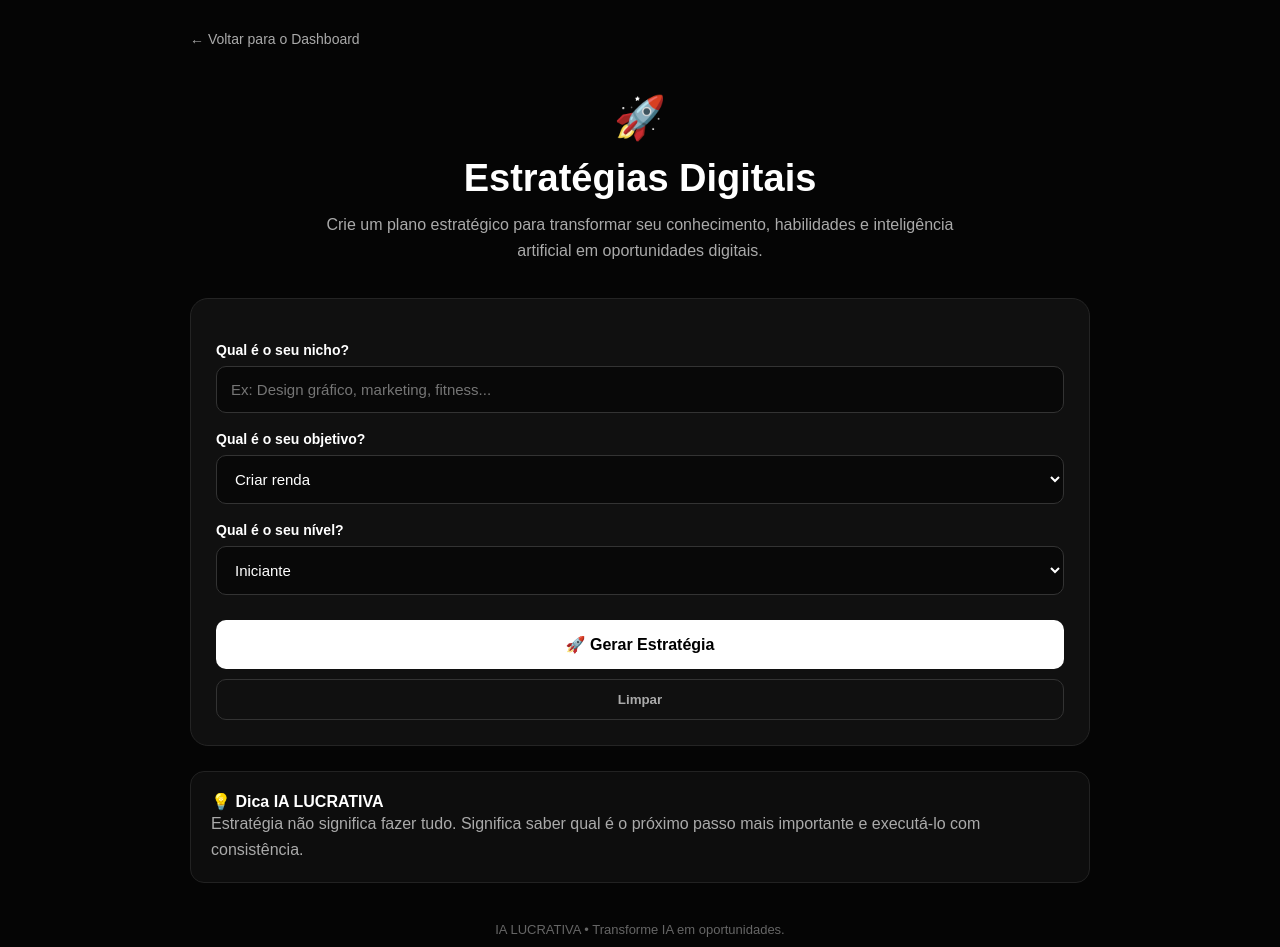
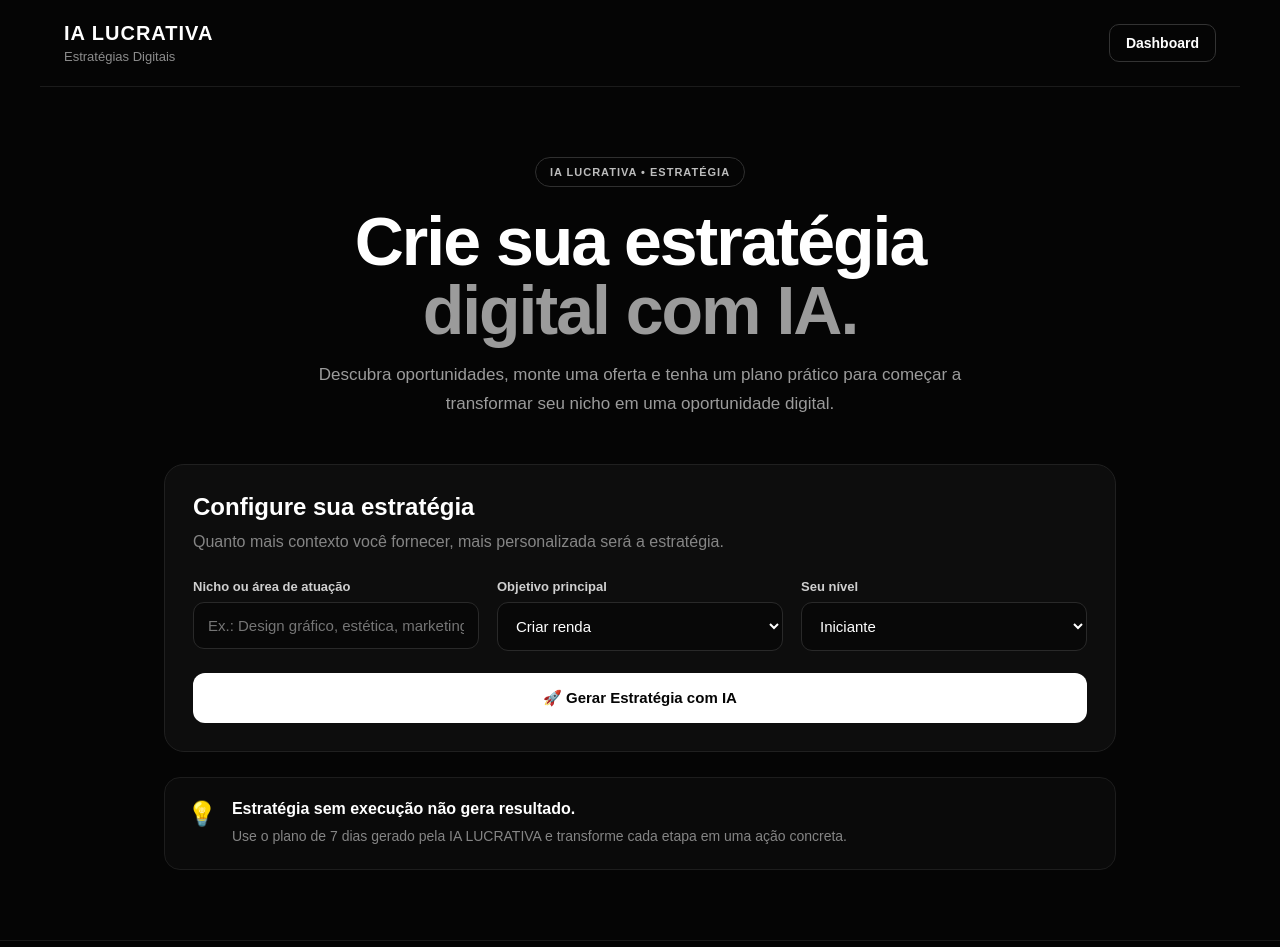
Before and after one commit to ia-lucrativa1/ia-lucrativa-platform, a Next.js app: page /ferramentas/estrategias-digitais in a window 1280 px wide. Shown: the top 947 px of the page. Built offline with nearby package versions, Linux system fonts and the light colour scheme.

Commit message:
Refactor EstrategiasDigitais to EstrategiasDigitaisPage

```diff
--- a/app/ferramentas/estrategias-digitais/page.js
+++ b/app/ferramentas/estrategias-digitais/page.js
@@ -2,168 +2,105 @@
 
 import { useState } from "react";
 
-export default function EstrategiasDigitais() {
+export default function EstrategiasDigitaisPage() {
   const [nicho, setNicho] = useState("");
   const [objetivo, setObjetivo] = useState("Criar renda");
   const [nivel, setNivel] = useState("Iniciante");
   const [resultado, setResultado] = useState("");
+  const [carregando, setCarregando] = useState(false);
   const [copiado, setCopiado] = useState(false);
+  const [erro, setErro] = useState("");
 
-  function gerarEstrategia() {
+  async function gerarEstrategia() {
     if (!nicho.trim()) {
-      setResultado("Preencha o nicho antes de gerar sua estratégia.");
+      setErro("Digite seu nicho ou área de atuação.");
       return;
     }
 
-    const estrategia = `
-ESTRATÉGIA DIGITAL IA LUCRATIVA
+    setCarregando(true);
+    setResultado("");
+    setErro("");
+    setCopiado(false);
 
-Nicho:
-${nicho}
+    const prompt = `
+Crie uma estratégia digital prática e personalizada para alguém que atua no nicho de "${nicho}".
 
-Objetivo:
-${objetivo}
+Objetivo principal: ${objetivo}
+Nível de experiência: ${nivel}
 
-Nível:
-${nivel}
+A estratégia deve ser realista para quem está começando e deve mostrar como a inteligência artificial pode ajudar.
 
-━━━━━━━━━━━━━━━━━━━━
+Organize exatamente nos seguintes tópicos:
 
-1. DEFINA SUA OPORTUNIDADE
+1. OPORTUNIDADE
+Explique qual oportunidade existe nesse nicho.
 
-Analise o nicho ${nicho} e identifique um problema específico que as pessoas enfrentam.
+2. POSICIONAMENTO
+Sugira um posicionamento claro e diferente.
 
-Procure problemas que tenham:
-• Demanda
-• Urgência
-• Possibilidade de solução
-• Pessoas dispostas a pagar
+3. PÚBLICO-ALVO
+Descreva quem pode ser atendido, sem inventar dados específicos que não foram informados.
 
-━━━━━━━━━━━━━━━━━━━━
+4. PROBLEMA
+Quais problemas esse público normalmente possui?
 
-2. ESCOLHA SUA SOLUÇÃO
+5. SOLUÇÃO
+Qual solução pode ser oferecida utilizando inteligência artificial?
 
-Crie uma solução simples utilizando inteligência artificial.
+6. MODELO DE NEGÓCIO
+Mostre formas práticas de transformar essa solução em dinheiro.
 
-Você pode começar oferecendo:
-• Serviços
-• Conteúdo
-• Consultoria
-• Automação
-• Produtos digitais
-• Soluções personalizadas
+7. OFERTA
+Crie uma oferta inicial simples e atrativa.
 
-━━━━━━━━━━━━━━━━━━━━
+8. AQUISIÇÃO DE CLIENTES
+Mostre formas orgânicas de encontrar os primeiros clientes.
 
-3. CONSTRUA SUA PRESENÇA
+9. PRIMEIRA VENDA
+Explique passo a passo como buscar a primeira venda.
 
-Crie um perfil profissional voltado para ${nicho}.
+10. FERRAMENTAS DE IA
+Sugira categorias de ferramentas de IA que podem ajudar em cada etapa.
 
-Publique conteúdos que:
-• Ensinem
-• Mostrem problemas
-• Apresentem soluções
-• Gerem autoridade
-• Mostrem resultados
+11. PLANO DE 7 DIAS
+Crie uma ação prática para cada um dos próximos 7 dias.
 
-━━━━━━━━━━━━━━━━━━━━
+12. PRÓXIMO PASSO
+Finalize indicando exatamente o que a pessoa deve fazer primeiro.
 
-4. CRIE UMA OFERTA
-
-Transforme sua solução em uma oferta clara.
-
-Sua oferta precisa responder:
-
-"Qual problema eu resolvo?"
-
-"Para quem?"
-
-"Qual resultado posso ajudar a alcançar?"
-
-"Por que a pessoa deveria escolher minha solução?"
-
-━━━━━━━━━━━━━━━━━━━━
-
-5. ATRAIA AS PRIMEIRAS PESSOAS
-
-Comece de forma orgânica.
-
-Utilize:
-• Instagram
-• WhatsApp
-• Grupos
-• Networking
-• Google
-• Indicações
-• Conteúdo estratégico
-
-━━━━━━━━━━━━━━━━━━━━
-
-6. FAÇA SUA PRIMEIRA VENDA
-
-Entre em contato com potenciais clientes de forma personalizada.
-
-Evite apenas enviar uma oferta.
-
-Primeiro:
-1. Entenda o problema.
-2. Mostre que identificou a necessidade.
-3. Apresente sua solução.
-4. Explique o benefício.
-5. Faça uma chamada para ação.
-
-━━━━━━━━━━━━━━━━━━━━
-
-7. ESCALABILIDADE
-
-Depois de validar a primeira solução, transforme o processo em algo repetível.
-
-Você pode:
-• Automatizar tarefas
-• Criar produtos digitais
-• Aumentar o número de clientes
-• Criar novos serviços
-• Construir uma audiência
-• Criar uma operação com IA
-
-━━━━━━━━━━━━━━━━━━━━
-
-PLANO DE AÇÃO — 7 DIAS
-
-DIA 1
-Escolha um problema específico dentro de ${nicho}.
-
-DIA 2
-Pesquise o público e seus principais problemas.
-
-DIA 3
-Crie uma solução inicial usando IA.
-
-DIA 4
-Monte seu posicionamento e oferta.
-
-DIA 5
-Publique conteúdos relacionados ao problema.
-
-DIA 6
-Entre em contato com potenciais clientes.
-
-DIA 7
-Analise os resultados e melhore sua estratégia.
-
-━━━━━━━━━━━━━━━━━━━━
-
-PRÓXIMO PASSO
-
-Não tente construir tudo de uma vez.
-
-Comece com um problema, uma solução e uma oferta.
-
-A execução consistente é o que transforma uma oportunidade em resultado.
+Seja direto, profissional e acionável.
+Evite respostas genéricas.
+Dê exemplos quando forem úteis.
 `;
 
-    setResultado(estrategia.trim());
-    setCopiado(false);
+    try {
+      const response = await fetch("/api/ia", {
+        method: "POST",
+        headers: {
+          "Content-Type": "application/json",
+        },
+        body: JSON.stringify({
+          prompt,
+        }),
+      });
+
+      const data = await response.json();
+
+      if (!response.ok || !data.sucesso) {
+        throw new Error(
+          data?.erro || "Não foi possível gerar a estratégia."
+        );
+      }
+
+      setResultado(data.resultado);
+    } catch (error) {
+      setErro(
+        error.message ||
+          "Ocorreu um erro ao gerar sua estratégia."
+      );
+    } finally {
+      setCarregando(false);
+    }
   }
 
   async function copiarResultado() {
@@ -177,7 +114,7 @@ A execução consistente é o que transforma uma oportunidade em resultado.
         setCopiado(false);
       }, 2000);
     } catch {
-      setCopiado(false);
+      setErro("Não foi possível copiar o resultado.");
     }
   }
 
@@ -186,51 +123,72 @@ A execução consistente é o que transforma uma oportunidade em resultado.
     setObjetivo("Criar renda");
     setNivel("Iniciante");
     setResultado("");
+    setErro("");
     setCopiado(false);
   }
 
   return (
     <main style={styles.page}>
-      <div style={styles.container}>
+      <header style={styles.header}>
+        <div>
+          <div style={styles.brand}>IA LUCRATIVA</div>
+          <div style={styles.subtitle}>Estratégias Digitais</div>
+        </div>
 
-        <a href="/dashboard" style={styles.back}>
-          ← Voltar para o Dashboard
+        <a href="/dashboard" style={styles.backButton}>
+          Dashboard
         </a>
+      </header>
 
-        <section style={styles.header}>
-          <div style={styles.icon}>🚀</div>
+      <section style={styles.container}>
+        <div style={styles.hero}>
+          <span style={styles.badge}>IA LUCRATIVA • ESTRATÉGIA</span>
 
           <h1 style={styles.title}>
-            Estratégias Digitais
+            Crie sua estratégia
+            <br />
+            <span style={styles.highlight}>digital com IA.</span>
           </h1>
 
-          <p style={styles.subtitle}>
-            Crie um plano estratégico para transformar seu conhecimento,
-            habilidades e inteligência artificial em oportunidades digitais.
+          <p style={styles.description}>
+            Descubra oportunidades, monte uma oferta e tenha um
+            plano prático para começar a transformar seu nicho em
+            uma oportunidade digital.
           </p>
-        </section>
+        </div>
 
         <section style={styles.card}>
+          <div style={styles.cardHeader}>
+            <h2 style={styles.cardTitle}>Configure sua estratégia</h2>
 
+            <p style={styles.cardDescription}>
+              Quanto mais contexto você fornecer, mais personalizada
+              será a estratégia.
+            </p>
+          </div>
+
+          <div style={styles.formGrid}>
+            <div style={styles.field}>
               <label style={styles.label}>
-            Qual é o seu nicho?
+                Nicho ou área de atuação
               </label>
 
               <input
+                type="text"
+                value={nicho}
+                onChange={(event) => setNicho(event.target.value)}
+                placeholder="Ex.: Design gráfico, estética, marketing..."
                 style={styles.input}
-            value={nicho}
-            onChange={(e) => setNicho(e.target.value)}
-            placeholder="Ex: Design gráfico, marketing, fitness..."
               />
+            </div>
 
-          <label style={styles.label}>
-            Qual é o seu objetivo?
-          </label>
+            <div style={styles.field}>
+              <label style={styles.label}>Objetivo principal</label>
 
               <select
+                value={objetivo}
+                onChange={(event) => setObjetivo(event.target.value)}
                 style={styles.input}
-            value={objetivo}
-            onChange={(e) => setObjetivo(e.target.value)}
               >
                 <option>Criar renda</option>
                 <option>Criar um negócio</option>
@@ -239,76 +197,108 @@ A execução consistente é o que transforma uma oportunidade em resultado.
                 <option>Prestar serviços</option>
                 <option>Aumentar vendas</option>
               </select>
+            </div>
 
-          <label style={styles.label}>
-            Qual é o seu nível?
-          </label>
+            <div style={styles.field}>
+              <label style={styles.label}>Seu nível</label>
 
               <select
+                value={nivel}
+                onChange={(event) => setNivel(event.target.value)}
                 style={styles.input}
-            value={nivel}
-            onChange={(e) => setNivel(e.target.value)}
               >
                 <option>Iniciante</option>
                 <option>Intermediário</option>
                 <option>Avançado</option>
               </select>
+            </div>
+          </div>
+
+          {erro && (
+            <div style={styles.error}>
+              {erro}
+            </div>
+          )}
 
           <button
-            style={styles.button}
             onClick={gerarEstrategia}
+            disabled={carregando}
+            style={{
+              ...styles.generateButton,
+              opacity: carregando ? 0.7 : 1,
+            }}
           >
-            🚀 Gerar Estratégia
+            {carregando
+              ? "Criando sua estratégia..."
+              : "🚀 Gerar Estratégia com IA"}
           </button>
-
-          <button
-            style={styles.clearButton}
-            onClick={limpar}
-          >
-            Limpar
-          </button>
-
         </section>
 
         {resultado && (
           <section style={styles.resultCard}>
+            <div style={styles.resultHeader}>
+              <div>
+                <span style={styles.resultBadge}>
+                  ESTRATÉGIA GERADA
+                </span>
 
-            <div style={styles.resultHeader}>
                 <h2 style={styles.resultTitle}>
-                Sua estratégia
+                  Sua estratégia digital
                 </h2>
+              </div>
 
               <button
+                onClick={copiarResultado}
                 style={styles.copyButton}
-                onClick={copiarResultado}
               >
-                {copiado ? "✓ Copiado" : "Copiar"}
+                {copiado ? "✓ Copiado" : "📋 Copiar"}
               </button>
             </div>
 
-            <pre style={styles.result}>
+            <div style={styles.resultContent}>
               {resultado}
-            </pre>
+            </div>
 
+            <div style={styles.resultActions}>
+              <button
+                onClick={gerarEstrategia}
+                disabled={carregando}
+                style={styles.secondaryButton}
+              >
+                🔄 Gerar novamente
+              </button>
+
+              <button
+                onClick={limpar}
+                style={styles.secondaryButton}
+              >
+                Limpar
+              </button>
+            </div>
           </section>
         )}
 
-        <section style={styles.tip}>
-          <strong>💡 Dica IA LUCRATIVA</strong>
+        <section style={styles.tipCard}>
+          <div style={styles.tipIcon}>💡</div>
+
+          <div>
+            <h3 style={styles.tipTitle}>
+              Estratégia sem execução não gera resultado.
+            </h3>
 
             <p style={styles.tipText}>
-            Estratégia não significa fazer tudo. Significa saber qual é o
-            próximo passo mais importante e executá-lo com consistência.
+              Use o plano de 7 dias gerado pela IA LUCRATIVA e
+              transforme cada etapa em uma ação concreta.
             </p>
+          </div>
+        </section>
       </section>
 
       <footer style={styles.footer}>
-          IA LUCRATIVA • Transforme IA em oportunidades.
-          <br />
-          @ia.lucrativa1
+        <strong>IA LUCRATIVA</strong>
+        <span>Transforme inteligência artificial em oportunidades.</span>
+        <span>@ia.lucrativa1</span>
       </footer>
-
-      </div>
     </main>
   );
 }
@@ -318,156 +308,267 @@ const styles = {
     minHeight: "100vh",
     background: "#050505",
     color: "#ffffff",
-    padding: "30px 20px",
-    fontFamily: "Arial, sans-serif",
+    fontFamily:
+      "Arial, Helvetica, sans-serif",
+  },
+
+  header: {
+    width: "100%",
+    maxWidth: "1200px",
+    margin: "0 auto",
+    padding: "22px 24px",
+    display: "flex",
+    alignItems: "center",
+    justifyContent: "space-between",
+    gap: "20px",
+    boxSizing: "border-box",
+    borderBottom: "1px solid #1b1b1b",
+  },
+
+  brand: {
+    fontSize: "20px",
+    fontWeight: "900",
+    letterSpacing: "1px",
+  },
+
+  subtitle: {
+    marginTop: "4px",
+    color: "#8c8c8c",
+    fontSize: "13px",
+  },
+
+  backButton: {
+    textDecoration: "none",
+    color: "#ffffff",
+    border: "1px solid #333333",
+    borderRadius: "10px",
+    padding: "10px 16px",
+    fontSize: "14px",
+    fontWeight: "700",
   },
 
   container: {
-    maxWidth: "900px",
+    width: "100%",
+    maxWidth: "1000px",
     margin: "0 auto",
+    padding: "70px 24px",
+    boxSizing: "border-box",
   },
 
-  back: {
-    color: "#aaa",
-    textDecoration: "none",
-    fontSize: "14px",
+  hero: {
+    textAlign: "center",
+    marginBottom: "45px",
   },
 
-  header: {
-    textAlign: "center",
-    marginTop: "45px",
-    marginBottom: "35px",
-  },
-
-  icon: {
-    fontSize: "42px",
-    marginBottom: "15px",
+  badge: {
+    display: "inline-block",
+    padding: "8px 14px",
+    border: "1px solid #303030",
+    borderRadius: "999px",
+    color: "#bdbdbd",
+    fontSize: "11px",
+    fontWeight: "800",
+    letterSpacing: "1px",
   },
 
   title: {
-    fontSize: "38px",
-    margin: "0 0 12px",
+    margin: "20px 0 15px",
+    fontSize: "clamp(38px, 7vw, 68px)",
+    lineHeight: "1.02",
+    letterSpacing: "-2px",
   },
 
-  subtitle: {
-    color: "#aaa",
-    fontSize: "16px",
-    lineHeight: "1.6",
+  highlight: {
+    color: "#9b9b9b",
+  },
+
+  description: {
     maxWidth: "680px",
     margin: "0 auto",
+    color: "#9b9b9b",
+    fontSize: "17px",
+    lineHeight: "1.7",
   },
 
   card: {
-    background: "#101010",
-    border: "1px solid #242424",
-    borderRadius: "18px",
-    padding: "25px",
+    background: "#0d0d0d",
+    border: "1px solid #202020",
+    borderRadius: "20px",
+    padding: "28px",
+  },
+
+  cardHeader: {
     marginBottom: "25px",
   },
 
+  cardTitle: {
+    margin: "0 0 8px",
+    fontSize: "24px",
+  },
+
+  cardDescription: {
+    margin: 0,
+    color: "#858585",
+    lineHeight: "1.6",
+  },
+
+  formGrid: {
+    display: "grid",
+    gridTemplateColumns:
+      "repeat(auto-fit, minmax(220px, 1fr))",
+    gap: "18px",
+  },
+
+  field: {
+    display: "flex",
+    flexDirection: "column",
+    gap: "8px",
+  },
+
   label: {
-    display: "block",
-    fontSize: "14px",
-    fontWeight: "bold",
-    marginBottom: "8px",
-    marginTop: "18px",
+    color: "#cfcfcf",
+    fontSize: "13px",
+    fontWeight: "700",
   },
 
   input: {
     width: "100%",
     boxSizing: "border-box",
+    background: "#080808",
+    color: "#ffffff",
+    border: "1px solid #292929",
+    borderRadius: "11px",
     padding: "14px",
-    borderRadius: "10px",
-    border: "1px solid #333",
-    background: "#080808",
-    color: "#fff",
     fontSize: "15px",
     outline: "none",
   },
 
-  button: {
-    width: "100%",
-    marginTop: "25px",
-    padding: "15px",
-    border: "none",
+  error: {
+    marginTop: "18px",
+    padding: "13px 15px",
     borderRadius: "10px",
-    background: "#ffffff",
-    color: "#000000",
-    fontWeight: "bold",
-    fontSize: "16px",
-    cursor: "pointer",
+    background: "#241010",
+    border: "1px solid #4a1c1c",
+    color: "#ffb5b5",
+    fontSize: "14px",
   },
 
-  clearButton: {
+  generateButton: {
     width: "100%",
-    marginTop: "10px",
-    padding: "12px",
-    border: "1px solid #333",
-    borderRadius: "10px",
-    background: "transparent",
-    color: "#aaa",
-    fontWeight: "bold",
+    marginTop: "22px",
+    padding: "16px",
+    border: "none",
+    borderRadius: "12px",
+    background: "#ffffff",
+    color: "#050505",
+    fontSize: "15px",
+    fontWeight: "900",
     cursor: "pointer",
   },
 
   resultCard: {
-    background: "#101010",
-    border: "1px solid #242424",
-    borderRadius: "18px",
-    padding: "25px",
-    marginBottom: "25px",
+    marginTop: "28px",
+    background: "#0d0d0d",
+    border: "1px solid #252525",
+    borderRadius: "20px",
+    padding: "28px",
   },
 
   resultHeader: {
     display: "flex",
+    alignItems: "center",
     justifyContent: "space-between",
-    alignItems: "center",
-    gap: "15px",
-    marginBottom: "20px",
+    gap: "20px",
+    flexWrap: "wrap",
+    paddingBottom: "20px",
+    borderBottom: "1px solid #222222",
+  },
+
+  resultBadge: {
+    fontSize: "11px",
+    fontWeight: "900",
+    letterSpacing: "1px",
+    color: "#8e8e8e",
   },
 
   resultTitle: {
-    margin: 0,
-    fontSize: "21px",
+    margin: "7px 0 0",
+    fontSize: "25px",
   },
 
   copyButton: {
-    padding: "10px 16px",
-    borderRadius: "8px",
-    border: "1px solid #333",
-    background: "#181818",
-    color: "#fff",
+    background: "#ffffff",
+    color: "#050505",
+    border: "none",
+    borderRadius: "10px",
+    padding: "11px 16px",
+    fontWeight: "800",
     cursor: "pointer",
   },
 
-  result: {
+  resultContent: {
+    marginTop: "24px",
     whiteSpace: "pre-wrap",
-    fontFamily: "Arial, sans-serif",
-    color: "#ddd",
-    lineHeight: "1.7",
-    fontSize: "14px",
-    margin: 0,
+    color: "#dddddd",
+    fontSize: "15px",
+    lineHeight: "1.8",
+    overflowWrap: "anywhere",
   },
 
-  tip: {
-    background: "#0d0d0d",
-    border: "1px solid #222",
-    borderRadius: "14px",
-    padding: "20px",
-    marginBottom: "35px",
+  resultActions: {
+    display: "flex",
+    gap: "10px",
+    flexWrap: "wrap",
+    marginTop: "25px",
+  },
+
+  secondaryButton: {
+    background: "#151515",
+    color: "#ffffff",
+    border: "1px solid #303030",
+    borderRadius: "10px",
+    padding: "11px 16px",
+    fontWeight: "700",
+    cursor: "pointer",
+  },
+
+  tipCard: {
+    marginTop: "25px",
+    padding: "22px",
+    background: "#0a0a0a",
+    border: "1px solid #1d1d1d",
+    borderRadius: "16px",
+    display: "flex",
+    alignItems: "flex-start",
+    gap: "15px",
+  },
+
+  tipIcon: {
+    fontSize: "24px",
+  },
+
+  tipTitle: {
+    margin: "0 0 7px",
+    fontSize: "16px",
   },
 
   tipText: {
-    color: "#aaa",
+    margin: 0,
+    color: "#858585",
+    fontSize: "14px",
     lineHeight: "1.6",
-    marginBottom: 0,
   },
 
   footer: {
+    borderTop: "1px solid #1b1b1b",
+    padding: "25px 24px",
+    display: "flex",
+    justifyContent: "center",
+    alignItems: "center",
+    gap: "15px",
+    flexWrap: "wrap",
+    color: "#777777",
+    fontSize: "13px",
     textAlign: "center",
-    color: "#666",
-    fontSize: "13px",
-    lineHeight: "1.8",
-    paddingBottom: "30px",
   },
 };
```
Lines whose indentation alone changed are shown as unchanged.
